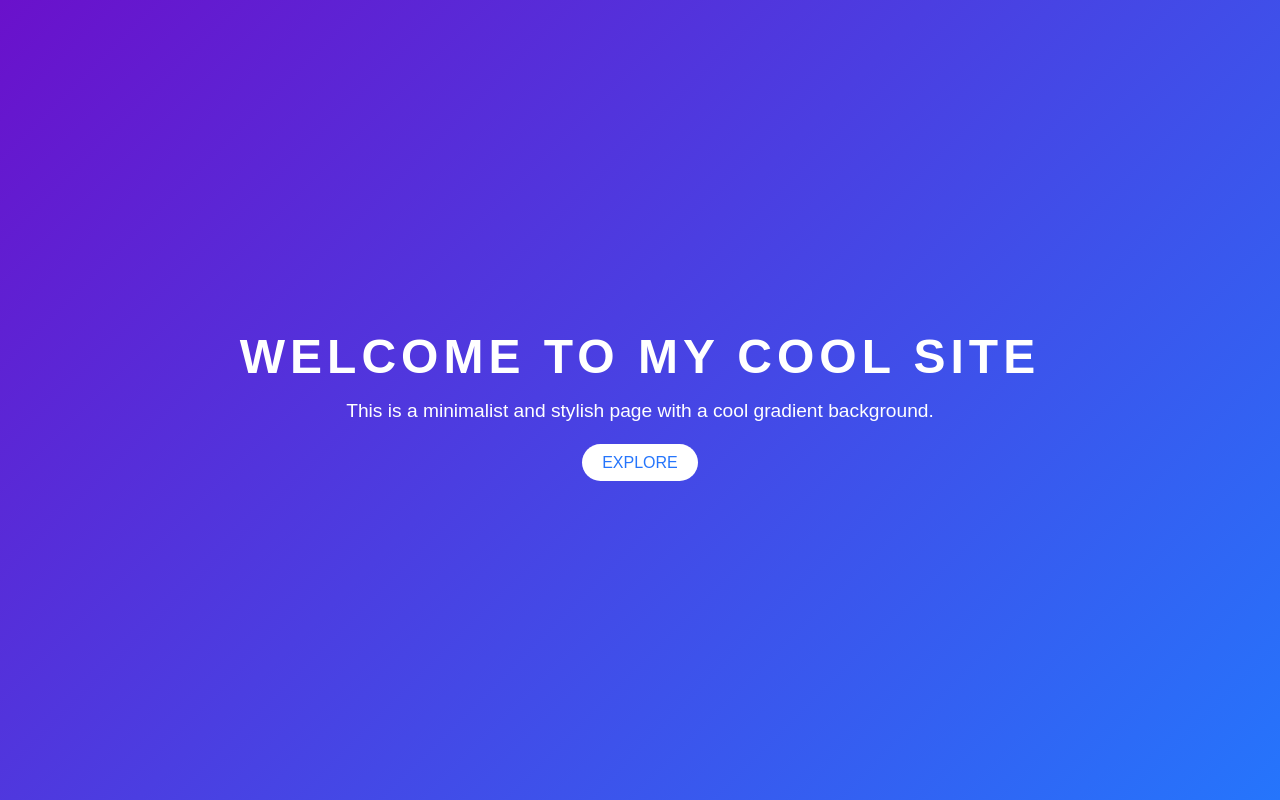
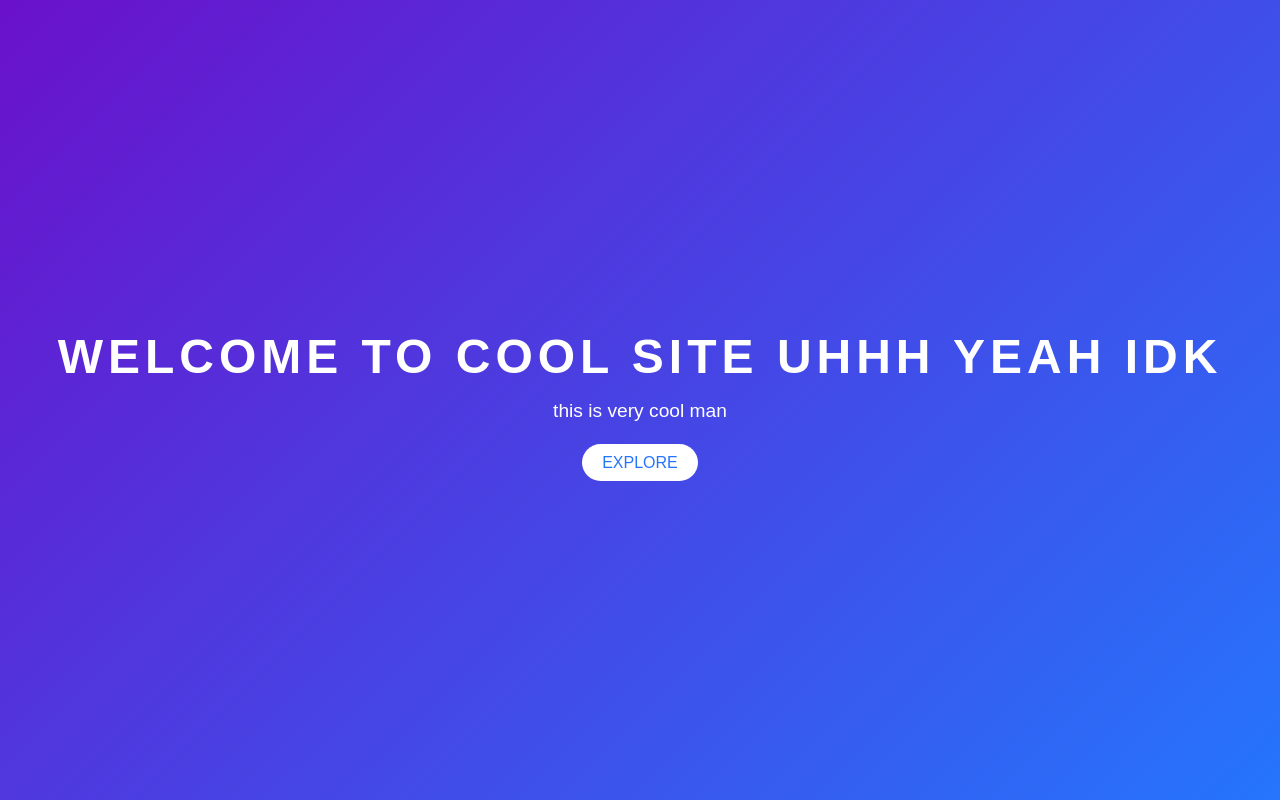
Before and after one commit to githubuser-e/hello-test-lol, a plain HTML site: page index.html in a window 1280 px wide. Drawn offline with Linux system fonts and the light colour scheme.

Commit message:
Update index.html

```diff
--- a/index.html
+++ b/index.html
@@ -8,9 +8,9 @@
 </head>
 <body>
     <div class="container">
-        <h1>Welcome to My Cool Site</h1>
-        <p>This is a minimalist and stylish page with a cool gradient background.</p>
-        <a href="#" class="btn">Explore</a>
+        <h1>welcome to cool site uhhh yeah idk</h1>
+        <p>this is very cool man</p>
+        <a href="#" class="btn">explore</a>
     </div>
 </body>
 </html>
```
